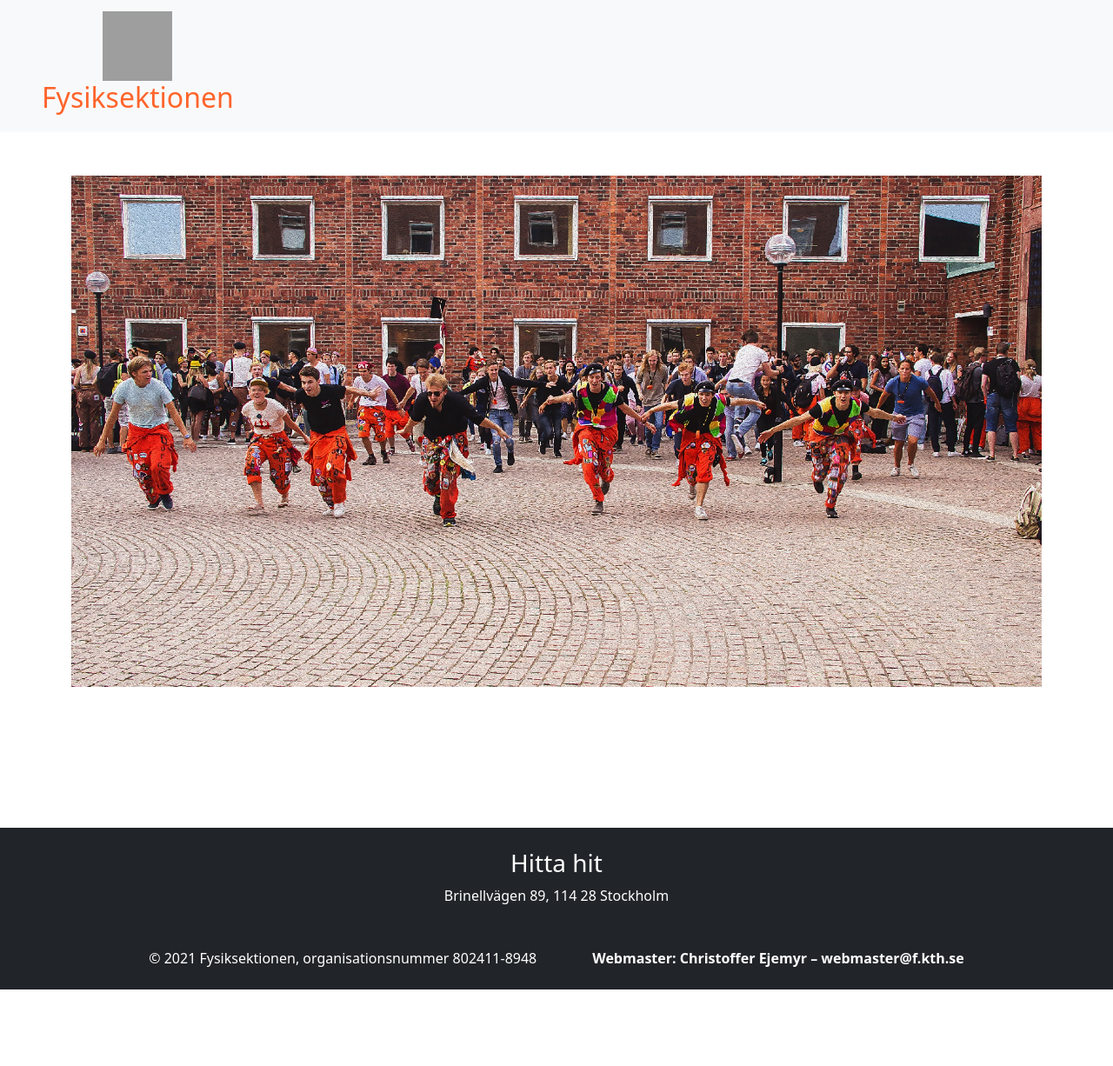
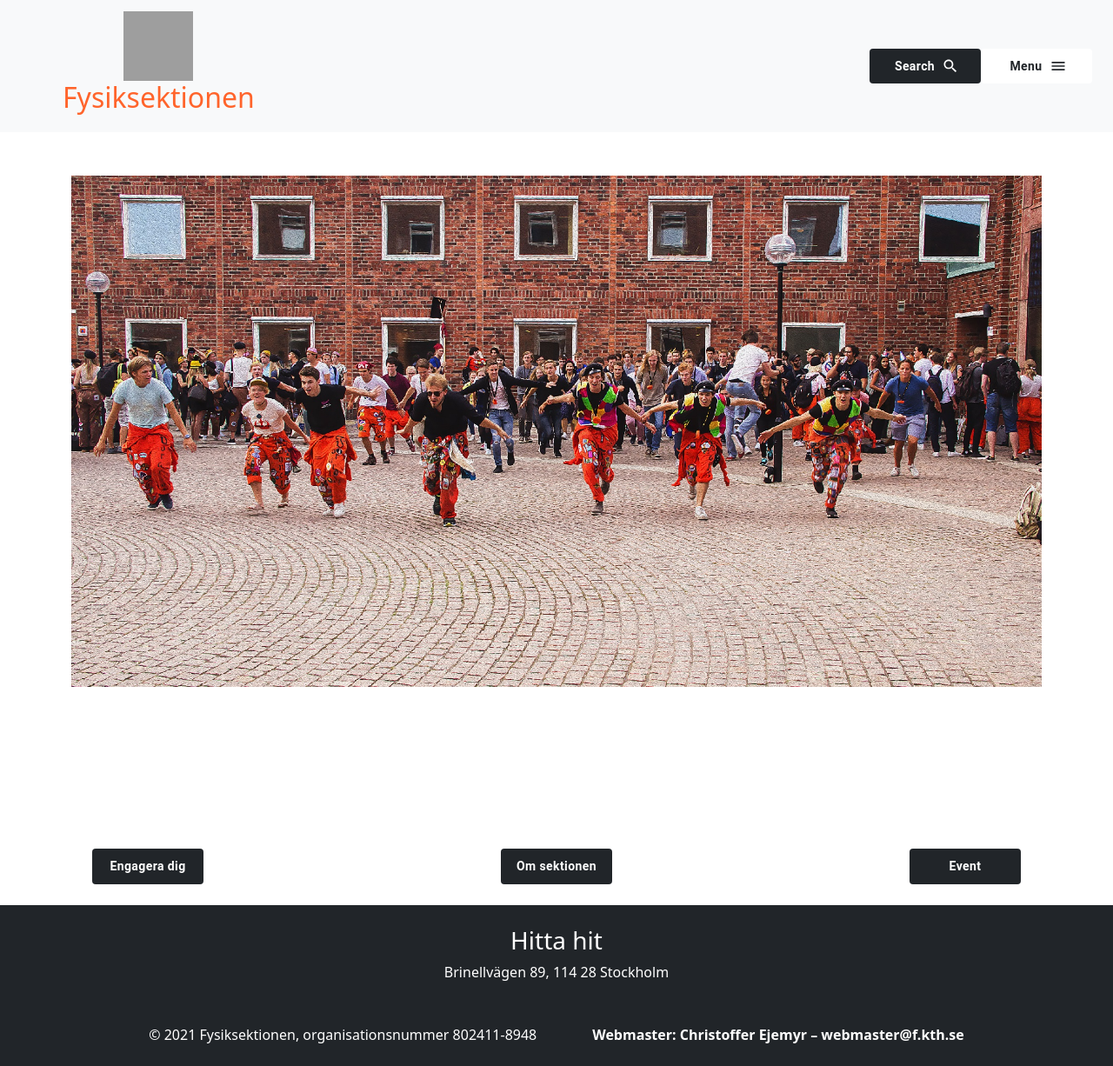
Before and after one commit to Fysiksektionen/Hemsida, a React (Create React App) app in the folder client/: page / in a window 1280 px wide. Shown: the whole page at 87% size. Before the commit the page ends 1138 px from the top, so only its background shows below. Built offline with nearby package versions, Linux system fonts and the light colour scheme; grey boxes are pictures that could not be loaded.

Commit message:
Button component with a few examples. Currently only for text with an optional icon. Added material-UI (core + icons).

```diff
--- a/client/package.json
+++ b/client/package.json
@@ -3,6 +3,8 @@
   "version": "0.1.0",
   "private": true,
   "dependencies": {
+    "@material-ui/core": "^4.11.3",
+    "@material-ui/icons": "^4.11.2",
     "@testing-library/jest-dom": "^5.11.6",
     "@testing-library/react": "^11.2.2",
     "@testing-library/user-event": "^12.6.0",
--- /dev/null
+++ b/client/src/components/FButton.tsx
@@ -0,0 +1,36 @@
+import React, { PropsWithChildren } from "react";
+import { Menu, SvgIconComponent } from '@material-ui/icons';
+import { Button } from "@material-ui/core";
+
+interface IFButtonProps {
+  text: String;
+  Icon?: React.ReactNode;
+  version?: "light" | "dark";
+  style?: React.CSSProperties | undefined;
+}
+
+export default function FButton({ text, Icon, version="light", style } : IFButtonProps ) {
+  var clr_string: String;
+  switch(version) {
+    case "light":
+      clr_string = "bg-white text-dark";
+      break;
+    case "dark":
+      clr_string = "bg-dark text-white";
+      break;
+  }
+  return (
+    <Button
+      className={clr_string + " text-center px-3 py-2"}
+      endIcon={Icon}
+      style={{
+        minWidth: '8rem',
+        textTransform: 'none',
+        fontWeight: 'bold',
+        ...style
+      }}
+    >
+      <div>{text}</div>
+    </Button>
+  );
+}
--- a/client/src/components/header.tsx
+++ b/client/src/components/header.tsx
@@ -1,16 +1,36 @@
 import React from 'react';
+import FButton from '../components/FButton';
+import { Search, Menu } from '@material-ui/icons';
 import logo from '../Fysiksektionen_logo.svg';
 import './header.css'
 
 function Header() {
   return (
-    <div className="navbar sticky-top bg-light">
+    <div
+      className="navbar sticky-top bg-light px-4"
+      style={{
+        display: "flex",
+        justifyContent: "space-between"
+      }}
+    >
 
         <a className="navbar-brand mx-5 text-center" href="/">
             <img src={logo} width="80" height="80" alt="" />
             <h2>Fysiksektionen</h2>
         </a>
-
+        <div>
+          <FButton
+            text="Menu"
+            Icon={<Menu/>}
+            style={{ float: "right" }}
+          />
+          <FButton
+            text="Search"
+            Icon={<Search/>}
+            version="dark"
+            style={{ float: "right" }}
+          />
+        </div>
     </div>
   );
 }
--- a/client/src/pages/frontpage.tsx
+++ b/client/src/pages/frontpage.tsx
@@ -1,11 +1,36 @@
 import placeholder from '../placeholder.jpg'
 import React from 'react';
+import FButton from '../components/FButton';
+import { Menu, Search } from '@material-ui/icons';
+
 
 function Frontpage() {
   return (
-    <div className="" style={{height: "800px"}}>
-        <img src={placeholder} style={{width: "100%", marginTop: "50px"}}></img>
-    </div>
+    <>
+      <div className="" style={{height: "800px"}}>
+          <img src={placeholder} style={{width: "100%", marginTop: "50px"}}></img>
+      </div>
+      <div
+        className="px-4 my-4"
+        style={{
+          display: "flex",
+          justifyContent: "space-between"
+        }}
+      >
+        <FButton
+          text="Engagera dig"
+          version="dark"
+        />
+        <FButton
+          text="Om sektionen"
+          version="dark"
+        />
+        <FButton
+          text="Event"
+          version="dark"
+        />
+      </div>
+    </>
   )
 }
 
```
Also changed, not shown: 1 other file (tests, documents, lock files or other folders).
